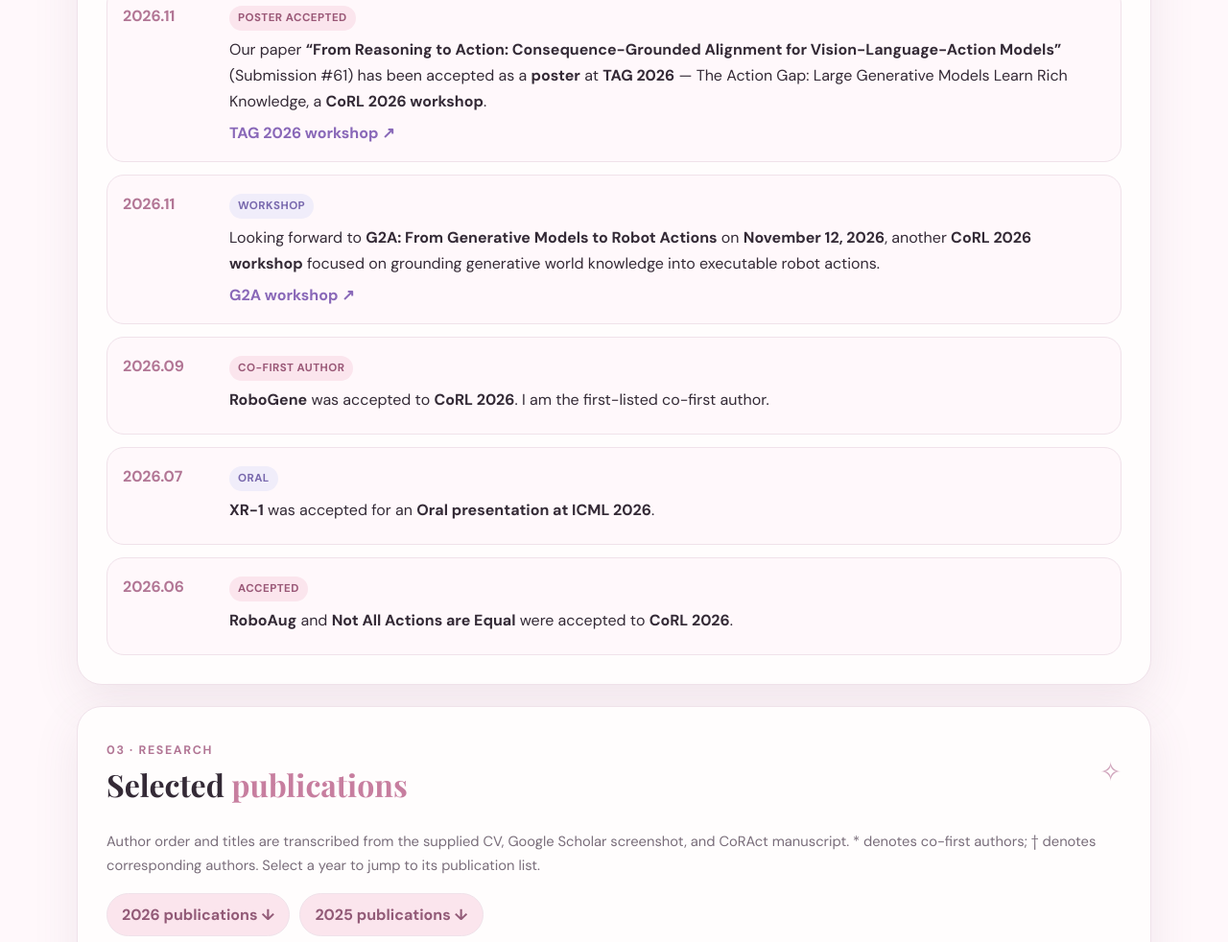
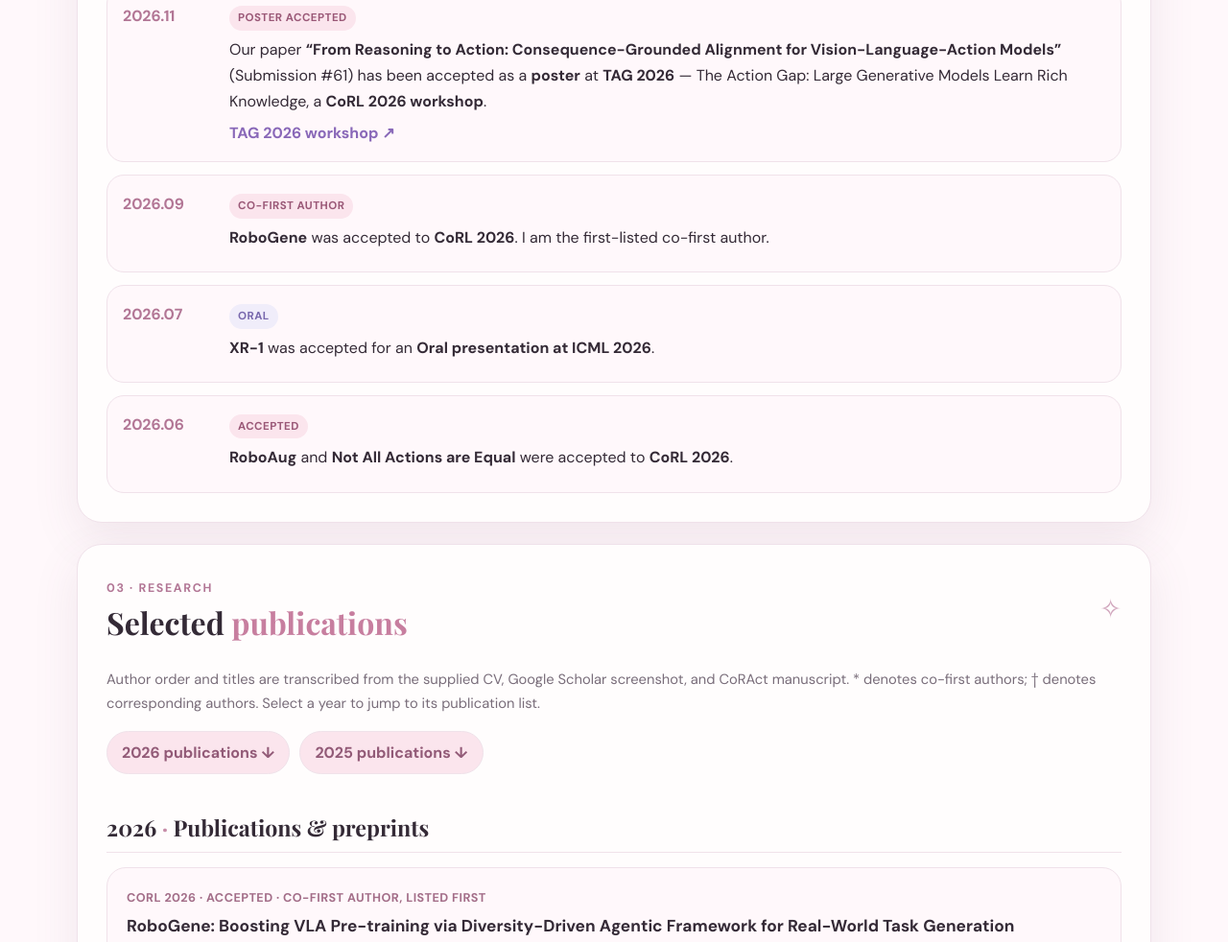
Before and after one commit to onlyxingxingzyx/Yixue-Zhang, a plain HTML site: page index.html in a window 1280 px wide. Shown: the part 1379-2361 px from the top of the page at 96% size. Drawn offline with nearby package versions, Linux system fonts and the light colour scheme.

Commit message:
Update index.html

```diff
--- a/index.html
+++ b/index.html
@@ -11,7 +11,6 @@
 <section class="section panel" id="about"><div class="section-title"><div><label>01 · ABOUT ME</label><h2>A little about <em>me</em></h2></div><span>✧</span></div><div class="about-grid"><div><p class="lead">Hello! I’m Yixue, a graduate student at the <b>College of Engineering, Peking University</b>.</p><p>My research explores how intelligent agents can translate visual and language understanding into reliable physical actions. I am particularly interested in VLA pre-training, agentic task generation, multimodal representations, and reinforcement learning for robotic manipulation.</p><p>Previously, I worked on embodied intelligence algorithms at the Beijing Innovation Center of Humanoid Robotics and language-model data algorithms at Microsoft TCC.</p></div><aside class="interest"><h3>Research interests ✦</h3><ul><li>Vision-Language-Action Models</li><li>Robot Learning & Manipulation</li><li>Agentic Task Generation</li><li>Reinforcement Learning</li><li>Multimodal Representation Learning</li></ul></aside></div></section>
 <section class="section panel" id="news"><div class="section-title"><div><label>02 · UPDATES</label><h2><span class="fireworks">🎆</span> News & highlights</h2></div><span>✧</span></div><div class="news-list">
 <article class="news-item"><time>2026.11</time><div><span class="news-badge">POSTER ACCEPTED</span><p>Our paper <b>“From Reasoning to Action: Consequence-Grounded Alignment for Vision-Language-Action Models”</b> (Submission #61) has been accepted as a <b>poster</b> at <b>TAG 2026</b> — The Action Gap: Large Generative Models Learn Rich Knowledge, a <b>CoRL 2026 workshop</b>.</p><a href="https://openreview.net/group?id=robot-learning.org/CoRL/2026/Workshop/TAG" target="_blank" rel="noreferrer">TAG 2026 workshop ↗</a></div></article>
-<article class="news-item"><time>2026.11</time><div><span class="news-badge lavender">WORKSHOP</span><p>Looking forward to <b>G2A: From Generative Models to Robot Actions</b> on <b>November 12, 2026</b>, another <b>CoRL 2026 workshop</b> focused on grounding generative world knowledge into executable robot actions.</p><a href="https://actiongapworkshop.github.io/" target="_blank" rel="noreferrer">G2A workshop ↗</a></div></article>
 <article class="news-item"><time>2026.09</time><div><span class="news-badge">CO-FIRST AUTHOR</span><p><b>RoboGene</b> was accepted to <b>CoRL 2026</b>. I am the first-listed co-first author.</p></div></article>
 <article class="news-item"><time>2026.07</time><div><span class="news-badge lavender">ORAL</span><p><b>XR-1</b> was accepted for an <b>Oral presentation at ICML 2026</b>.</p></div></article>
 <article class="news-item"><time>2026.06</time><div><span class="news-badge">ACCEPTED</span><p><b>RoboAug</b> and <b>Not All Actions are Equal</b> were accepted to <b>CoRL 2026</b>.</p></div></article>
```
